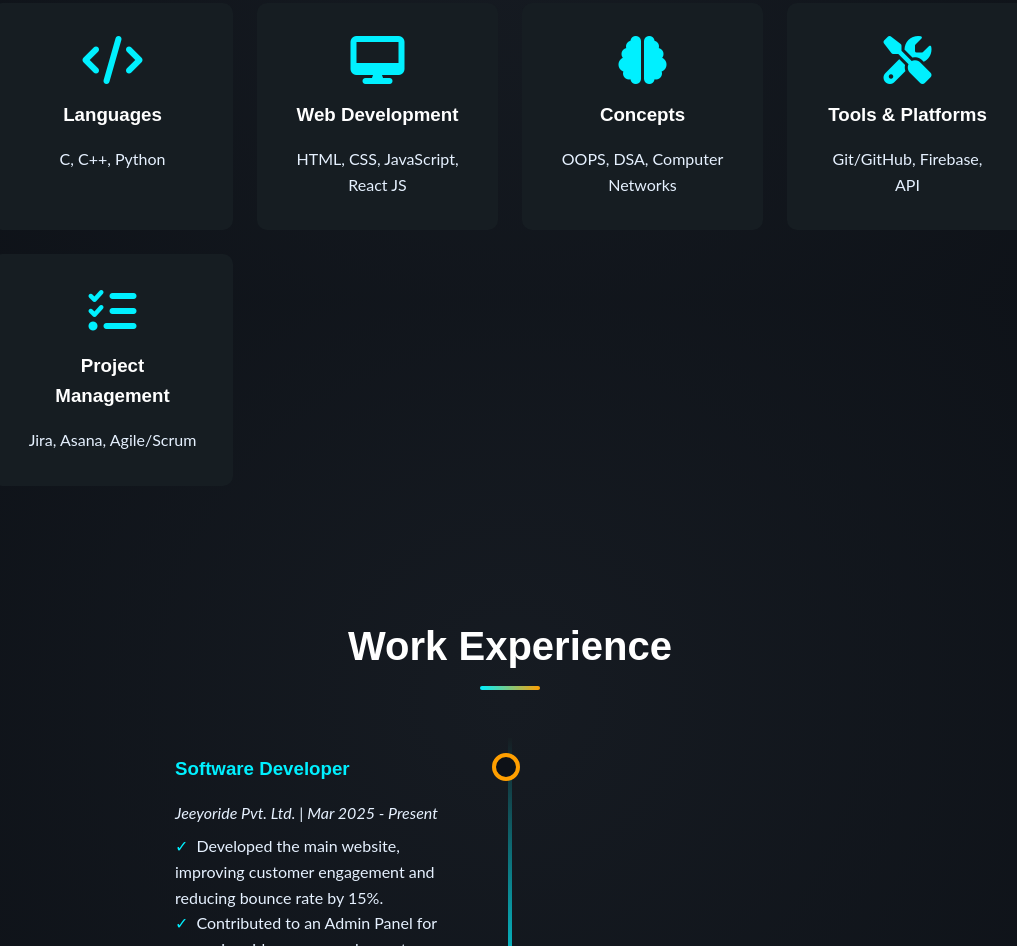
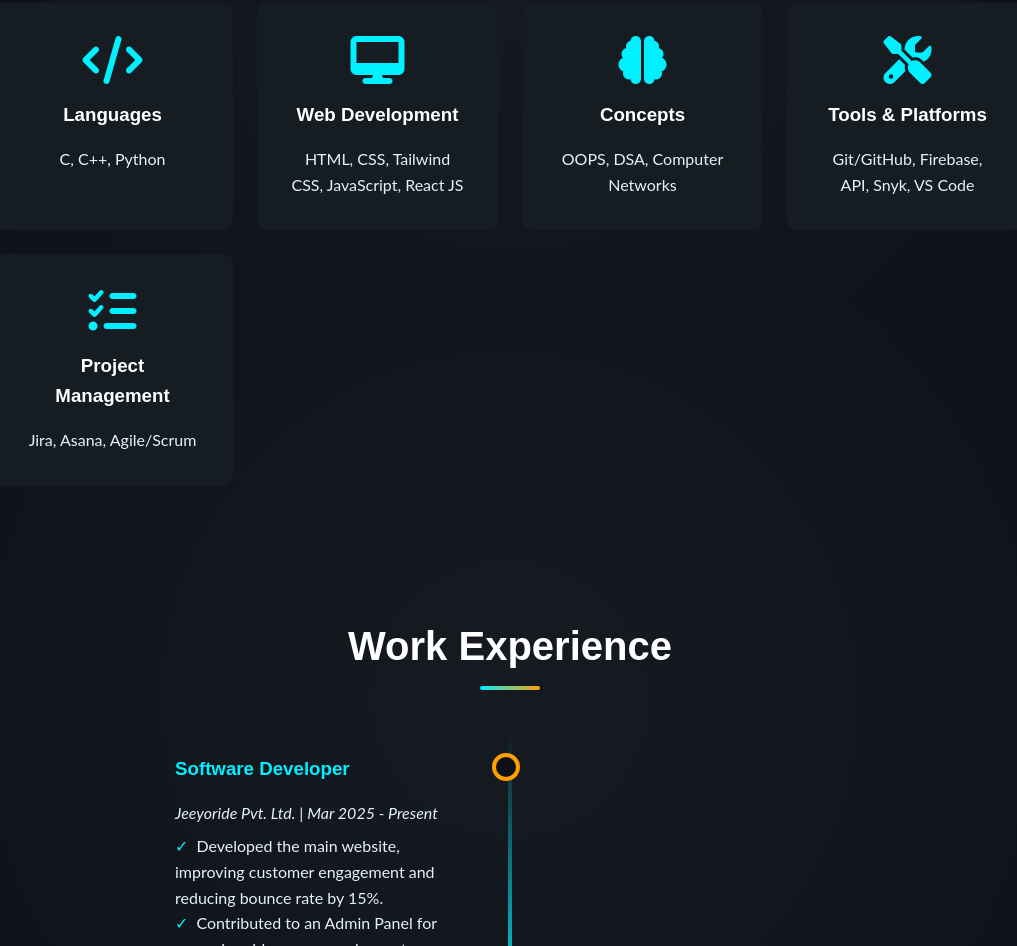
Before and after one commit to Swatantraraj19/Swatantraraj19.github.io, a plain HTML site: page index.html in a window 1280 px wide. Shown: the part 1300-2246 px from the top of the page, without its empty margins (130-1147 px from the left). Drawn offline with Linux system fonts and the light colour scheme.

Commit message:
Update index.html

```diff
--- a/index.html
+++ b/index.html
@@ -76,9 +76,9 @@
             <h2>Technical Skills</h2>
             <div class="skills-grid">
                 <div class="skill-card"><i class="fas fa-code"></i><h3>Languages</h3><p>C, C++, Python</p></div>
-                <div class="skill-card"><i class="fas fa-desktop"></i><h3>Web Development</h3><p>HTML, CSS, JavaScript, React JS</p></div>
+                <div class="skill-card"><i class="fas fa-desktop"></i><h3>Web Development</h3><p>HTML, CSS, Tailwind CSS, JavaScript, React JS</p></div>
                 <div class="skill-card"><i class="fas fa-brain"></i><h3>Concepts</h3><p>OOPS, DSA, Computer Networks</p></div>
-                <div class="skill-card"><i class="fas fa-tools"></i><h3>Tools & Platforms</h3><p>Git/GitHub, Firebase, API</p></div>
+                <div class="skill-card"><i class="fas fa-tools"></i><h3>Tools & Platforms</h3><p>Git/GitHub, Firebase, API, Snyk, VS Code</p></div>
                 <div class="skill-card"><i class="fas fa-tasks"></i><h3>Project Management</h3><p>Jira, Asana, Agile/Scrum</p></div>
             </div>
         </section>
```
